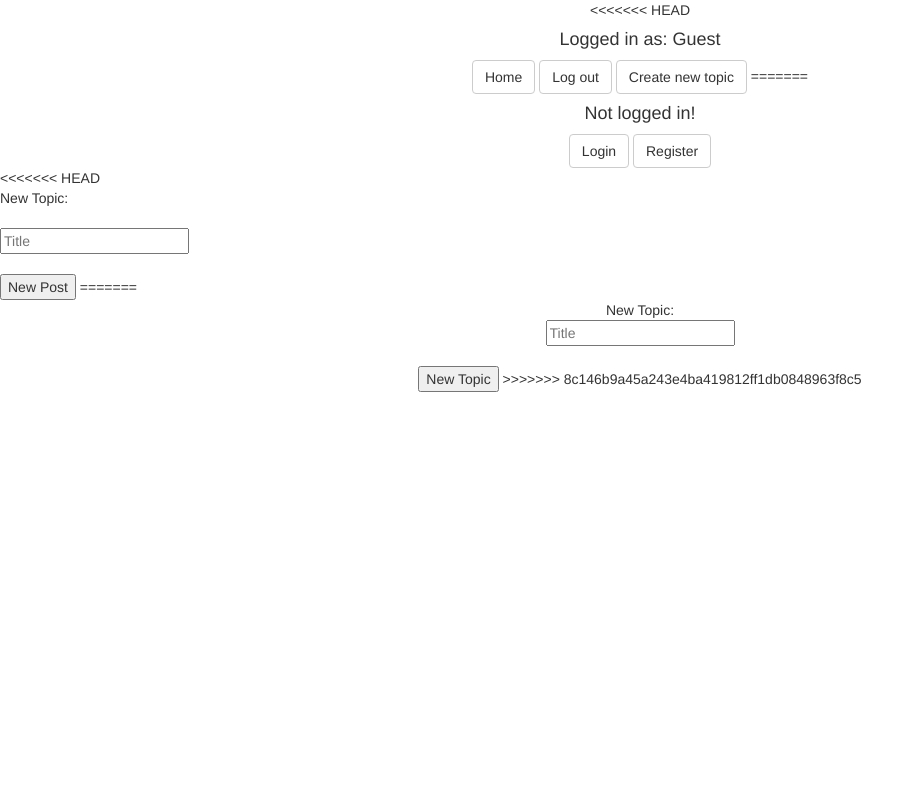
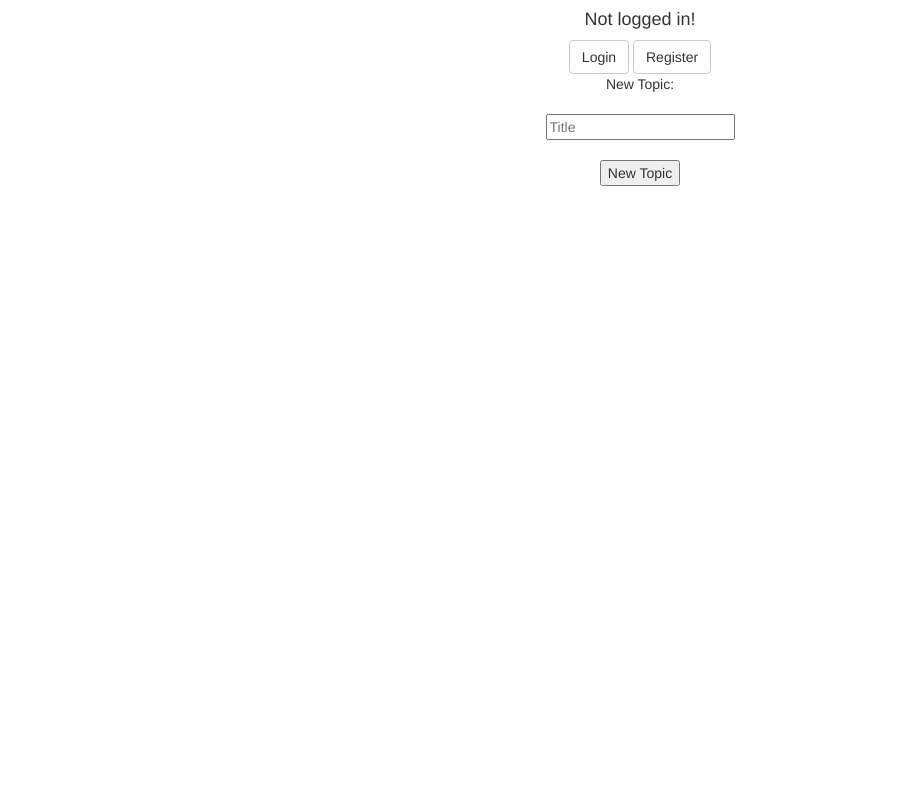
Before and after one commit to VayerMaking/rs-flask, a Flask app: page /new_topic in a window 1280 px wide. Shown: the top 785 px of the page, without its empty margins (0-924 px from the left). Run offline with Flask 2, Linux system fonts and the light colour scheme; some libraries are stand-ins or nearby versions.

Commit message:
modified:   templates/base.html 	modified:   templates/create_post.html 	modified:   templates/create_topic.html 	modified:   templates/forbidden_update.html 	modified:   templates/index.html 	modified:   templates/post.html 	modified:   templates/register.html 	modified:   templates/topic.html 	modified:   templates/update_post.html

```diff
--- a/templates/base.html
+++ b/templates/base.html
@@ -2,25 +2,7 @@
 <script src="https://ajax.googleapis.com/ajax/libs/jquery/3.5.1/jquery.min.js"></script>
 <script src="https://maxcdn.bootstrapcdn.com/bootstrap/3.4.1/js/bootstrap.min.js"></script>
 <div class="col text-center">
-<<<<<<< HEAD
-	{% if username %}
-<<<<<<< HEAD
-	<h4>Logged in as: {{username}}</h4>
-	<b><a class="btn btn-default" role="button" href = '/logout'>Log out</a></b>
-	<a class="btn btn-default" role="button" href="/new_topic">Create new topic</a>
-=======
-		<h4>Logged in as: {{username}}</h4>
->>>>>>> 8c146b9a45a243e4ba419812ff1db0848963f8c5
-	{% else %}
-		{% set username = "Guest" %}
-		<h4>Logged in as: {{username}}</h4>
-	{% endif %}
-	<b><a class="btn btn-default" role="button" href = '/'>Home</a></b>
-	<b><a class="btn btn-default" role="button" href = '/logout'>Log out</a></b>
-	<b><a class="btn btn-default" role="button" href="/new_topic">Create new topic</a></b>
-=======
 {% if session['username'] %}
->>>>>>> 9bcf81a5cc83cc188dbdf4e687cce00111024956
 
 	<h4>Logged in as: {{session['username']}}</h4>
 	<a class="btn btn-default" role="button" href = '/'>Home</a>
--- a/templates/create_topic.html
+++ b/templates/create_topic.html
@@ -1,12 +1,6 @@
+
 {% extends "base.html" %}
 {% block content %}
-<<<<<<< HEAD
-
-<div>New Topic:
-	<form method="POST" url = "/new_topic">
-		<br><input type="text" name="title" placeholder = "Title"><br>
-		<br><input type="submit" value="New Post" class="button">
-=======
 {% if session['logged_in'] %}
 <p>Oh no Dont show page</p>
 {% else %}
@@ -15,7 +9,6 @@
 	<form method="POST" url = "/new_topic">
 		<br><input type="text" name="title" placeholder = "Title"><br>
 		<br><input type="submit" value="New Topic" class="button">
->>>>>>> 8c146b9a45a243e4ba419812ff1db0848963f8c5
 	</form>
 </div>
 </div>
--- a/templates/forbidden_update.html
+++ b/templates/forbidden_update.html
@@ -1,3 +1,4 @@
+
 {% extends "base.html" %}
 {% block content %}
     <h4 class="text-center">You can't delete posts that are not yours!</h4>
--- a/templates/register.html
+++ b/templates/register.html
@@ -1,3 +1,4 @@
+
 {% extends "base.html" %}
 {% block content %}
 {% if session['logged_in'] %}
--- a/templates/update_post.html
+++ b/templates/update_post.html
@@ -7,7 +7,7 @@
 	<div>Update Post:
 		<form method="POST" url = "new_post/?topic={{topic}}" enctype="multipart/form-data">
 		<br><input type="text" name="post_title" placeholder = "Title"><br>
-	    <textarea name="post_content" style="width:250px;height:150px;" placeholder = "Content"></textarea>
+	    <br><textarea name="post_content" style="width:250px;height:150px;" placeholder = "Content"></textarea><br>
 	    <br><input type="file" name ="post_image" placeholder = "Image"><br>
 		<br><input type="submit" value="New Post" class="button">
 		</form>
```
Also changed, not shown: templates/create_post.html (+1 -6 lines), templates/index.html (+1 -7 lines), templates/post.html (+5 -23 lines), templates/topic.html (+1 -26 lines).
